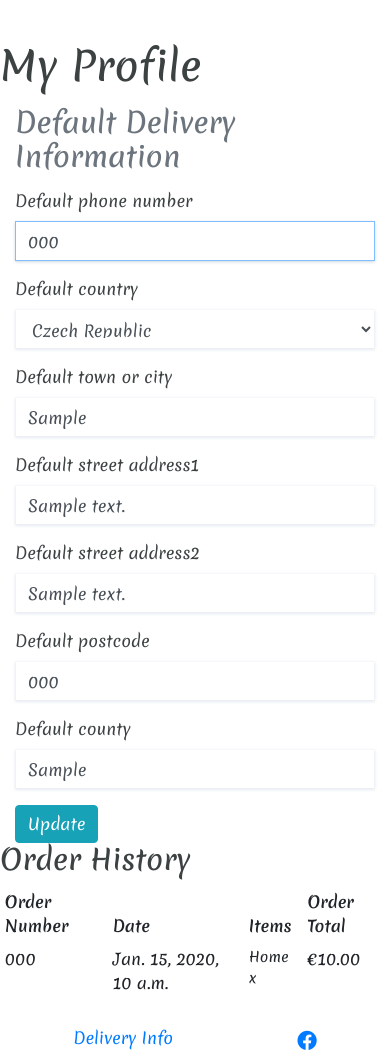
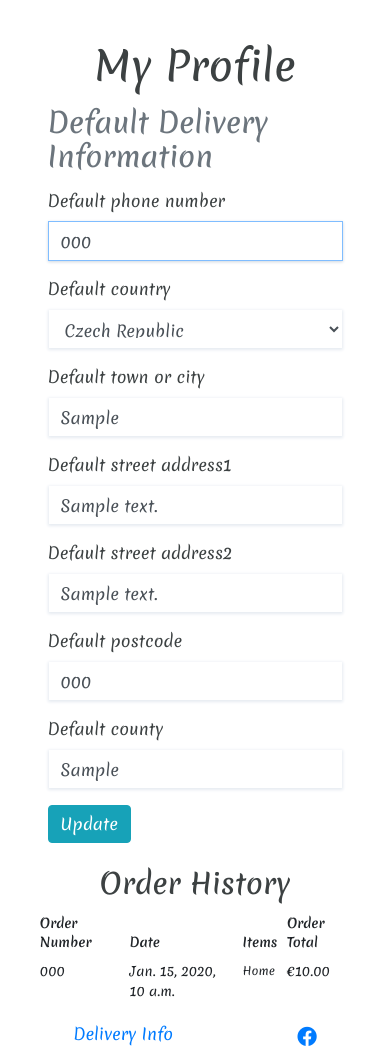
Before and after one commit to SiobhanP1/art-shop-ecommerce-store, a Django app: page /profiles/ in a window 390 px wide. Shown: the part 186-1241 px from the top of the page. Run offline with Django 3.2, Linux system fonts and the light colour scheme; a user stored in the database is signed in; data comes from the database, SQL or seed files in the repository; tables that the repository leaves empty hold one stand-in row (values such as "Sample post"); parts of the project's set-up code (start-up, migrations or seed data) failed here and were passed over; some libraries are stand-ins or nearby versions; some web fonts are replaced.

Commit message:
Improve formatting on profile page for small screens

```diff
--- a/profiles/templates/profiles/profile.html
+++ b/profiles/templates/profiles/profile.html
@@ -2,18 +2,17 @@
 {% load static %}
 
 {% block content %}
+<section>
+    <div class="container header-container">
         <div class="row">
-    <div class="col-12 col-lg-6">
-        <section class="container header-container">
-            <div class="row">
-                <div class="mb-2">
-                    <h1 class="">My Profile</h1>
+            <div class="mb-2 mx-auto">
+                <h1 class="text-center">My Profile</h1>
             </div>
         </div>
-        </section>
-        <section class="container form-container mt-100">
+    </div>
+    <div class="container form-container mt-100">
         <div class="row">
-                <div class="col-12 col-lg-6">
+            <div class="col-10 mx-auto">
                 <h3 class="text-muted">Default Delivery Information</h3>
                 <form class="mt-3" method="POST" action="{% url 'profile' %}" id="profile-update-form">
                     {% csrf_token %}
@@ -24,14 +23,15 @@
                 </form>
             </div>
         </div>
+    </div>
 </section>
 
 <!--Order history-->
-        <section>
+<section class="mt-4">
     <div class="row">
-                <div class="col-12 col-lg-6">
-                    <h3 class="">Order History</h3>
-                    <div class="order-history-display table-responsive">
+        <div class="col-10 mx-auto">
+            <h3 class="text-center">Order History</h3>
+            <div class="order-history-display table-responsive order-history-table">
                 <table class="table table-sm table-borderless">
                     <thead>
                         <tr>
@@ -44,13 +44,13 @@
                     <tbody>
                         {% for order in orders %}
                         <tr>
-                                    <td>{{ order.order_number }}</td>
+                            <td>{{ order.order_number|truncatechars:5 }}</td>
                             <td>{{ order.date }}</td>
                             <td>
                                 <ul class="list-unstyled">
                                     {% for item in order.lineitems.all %}
                                     <li class="small">
-                                                {{ item.artwork.title }} x {{ item.quantity }}
+                                        {{ item.artwork.title }}
                                     </li>
                                     {% endfor %}
                                 </ul>
@@ -66,8 +66,6 @@
     </div>
     </div>
 </section>
-</div>
-</div>
 {% include 'includes/footer.html' %}
 {% endblock %}
 
--- a/static/css/base.css
+++ b/static/css/base.css
@@ -126,4 +126,8 @@
         font-size: small;
     }
 
+    .order-history-table {
+        font-size: small;
+    }
+
 }
```
Lines whose indentation alone changed are shown as unchanged.
